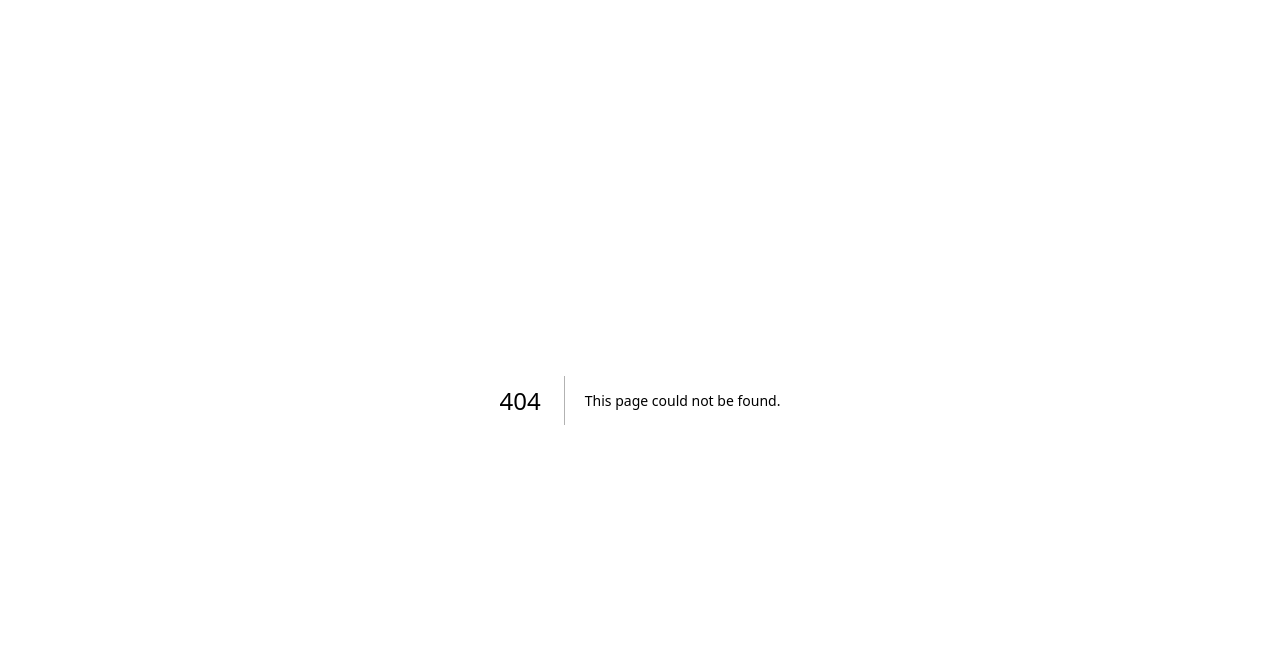
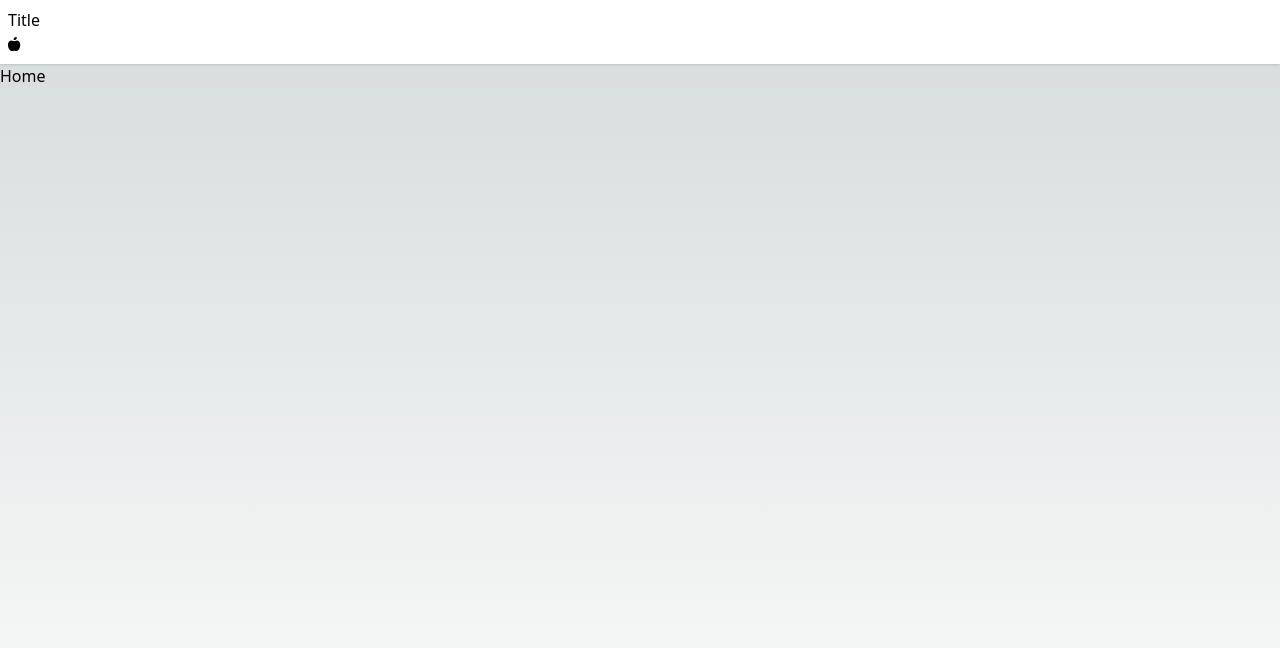
Before and after one commit to thlimtx/test-management, a Next.js app: page /home in a window 1280 px wide. Before the commit this address had no page. Shown: the top 648 px of the page. Built offline with nearby package versions, Linux system fonts and the light colour scheme.

Commit message:
feat: initial components

```diff
--- /dev/null
+++ b/src/components/Header/index.tsx
@@ -0,0 +1,11 @@
+import { FontAwesomeIcon } from "@fortawesome/react-fontawesome";
+import { faAppleWhole } from "@fortawesome/free-solid-svg-icons";
+
+export const Header = (props: any) => {
+  return (
+    <div className="shadow bg-white p-2 flex-row items-center">
+      <div>Title</div>
+      <FontAwesomeIcon icon={faAppleWhole} size="sm" />
+    </div>
+  );
+};
--- /dev/null
+++ b/src/components/Screen/index.tsx
@@ -0,0 +1,3 @@
+export const Screen = (props: any) => {
+  return <div className="flex min-h-screen">{props.children}</div>;
+};
--- a/src/pages/_app.tsx
+++ b/src/pages/_app.tsx
@@ -1,6 +1,12 @@
-import '@/styles/globals.css'
-import type { AppProps } from 'next/app'
+import "@/styles/globals.css";
+import type { AppProps } from "next/app";
+import { Header } from "@/components/Header";
 
 export default function App({ Component, pageProps }: AppProps) {
-  return <Component {...pageProps} />
+  return (
+    <div>
+      <Header />
+      <Component {...pageProps} />
+    </div>
+  );
 }
--- /dev/null
+++ b/src/pages/home/index.tsx
@@ -0,0 +1,11 @@
+import { Screen } from "@/components/Screen";
+
+const Home = () => {
+  return (
+    <Screen>
+      <div>Home</div>
+    </Screen>
+  );
+};
+
+export default Home;
--- /dev/null
+++ b/src/pages/login/index.tsx
@@ -0,0 +1,9 @@
+const Home = () => {
+  return (
+    <div className="flex min-h-screen">
+      <div>Login</div>
+    </div>
+  );
+};
+
+export default Home;
```
